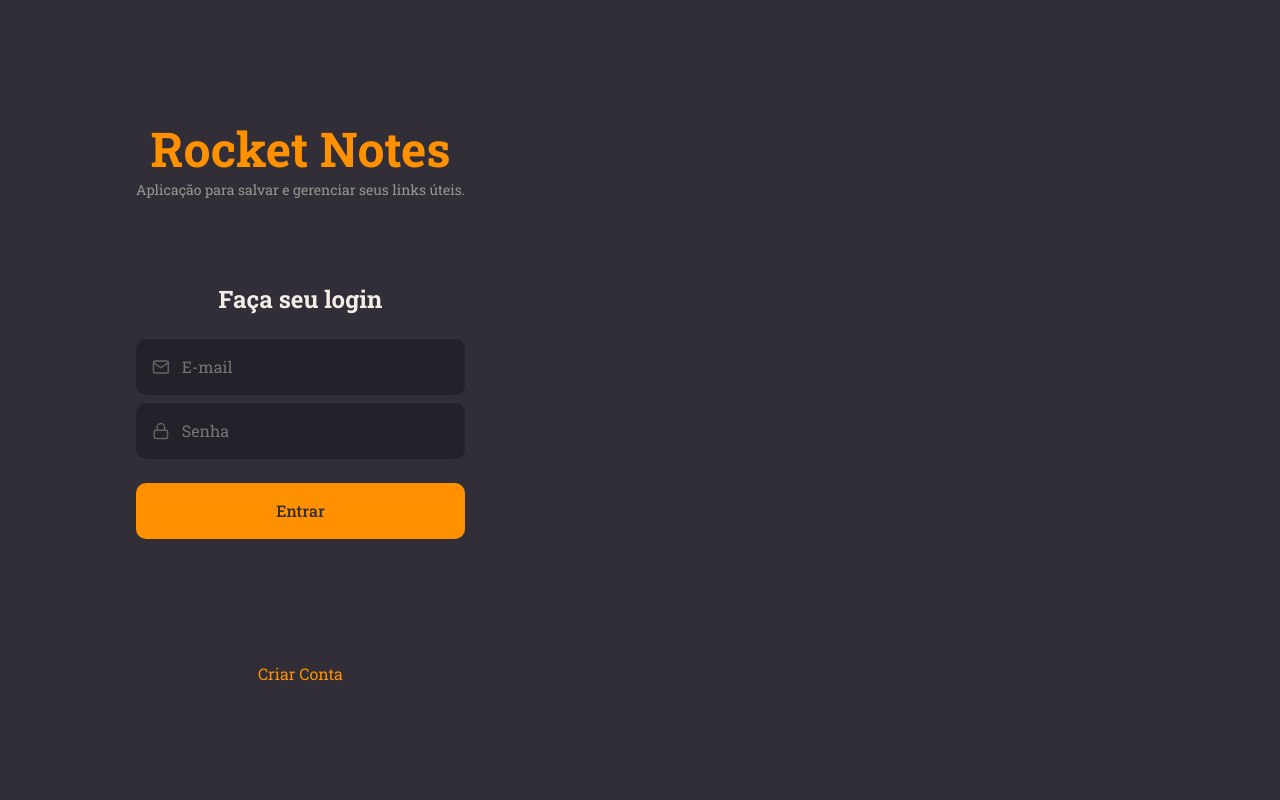
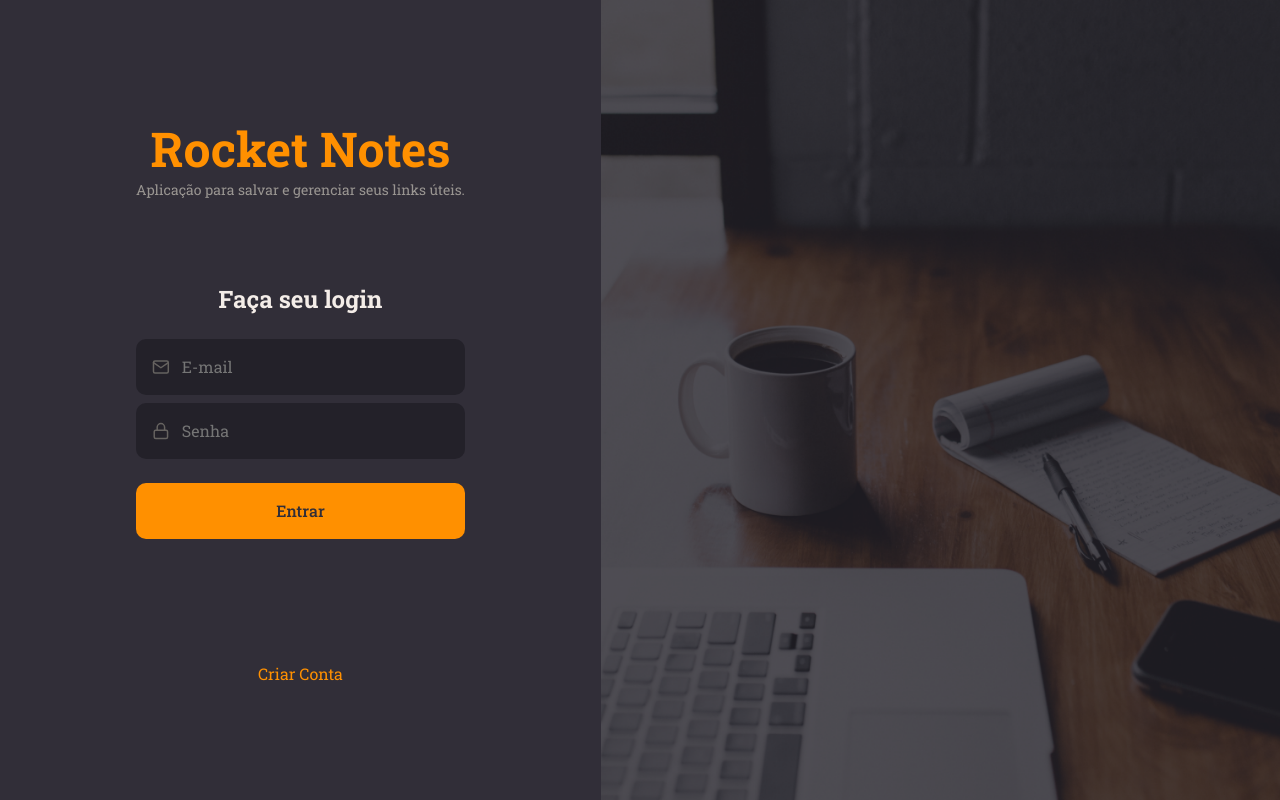
Before and after one commit to nop-dev/RocketNotes-React, a React (Vite) app: page / in a window 1280 px wide. Built offline with nearby package versions, Linux system fonts and the light colour scheme.

Commit message:
feat: :sparkles: adiciona imagem da tela de login, página finalizada...

```diff
--- a/src/pages/SignIn/index.jsx
+++ b/src/pages/SignIn/index.jsx
@@ -1,5 +1,5 @@
-import { Container, Form } from './styles';
-import { FiLogIn, FiMail, FiLock } from 'react-icons/fi';
+import { Container, Form, Background } from './styles';
+import { FiMail, FiLock } from 'react-icons/fi';
 
 import { Input } from '../../components/Input'
 import { Button } from '../../components/Button'
@@ -30,6 +30,8 @@
 
                 <a href="#"><ButtonText title="Criar Conta" $isactive /></a>
             </Form>
+
+        <Background />
         </Container>
     )
 }
--- a/src/pages/SignIn/styles.js
+++ b/src/pages/SignIn/styles.js
@@ -1,4 +1,5 @@
-import styled from "styled-components";
+import styled from 'styled-components';
+import BackgroundImage from '../../assets/background.png';
 
 export const Container = styled.div`
     height: 100vh;
@@ -34,3 +35,9 @@
         margin-top: 124px;
     }
 `
+
+export const Background = styled.div`
+    flex: 1;
+    background: url(${BackgroundImage}) no-repeat center center;
+    background-size: cover;
+`
```
Also changed, not shown: src/assets/background.png (added).
